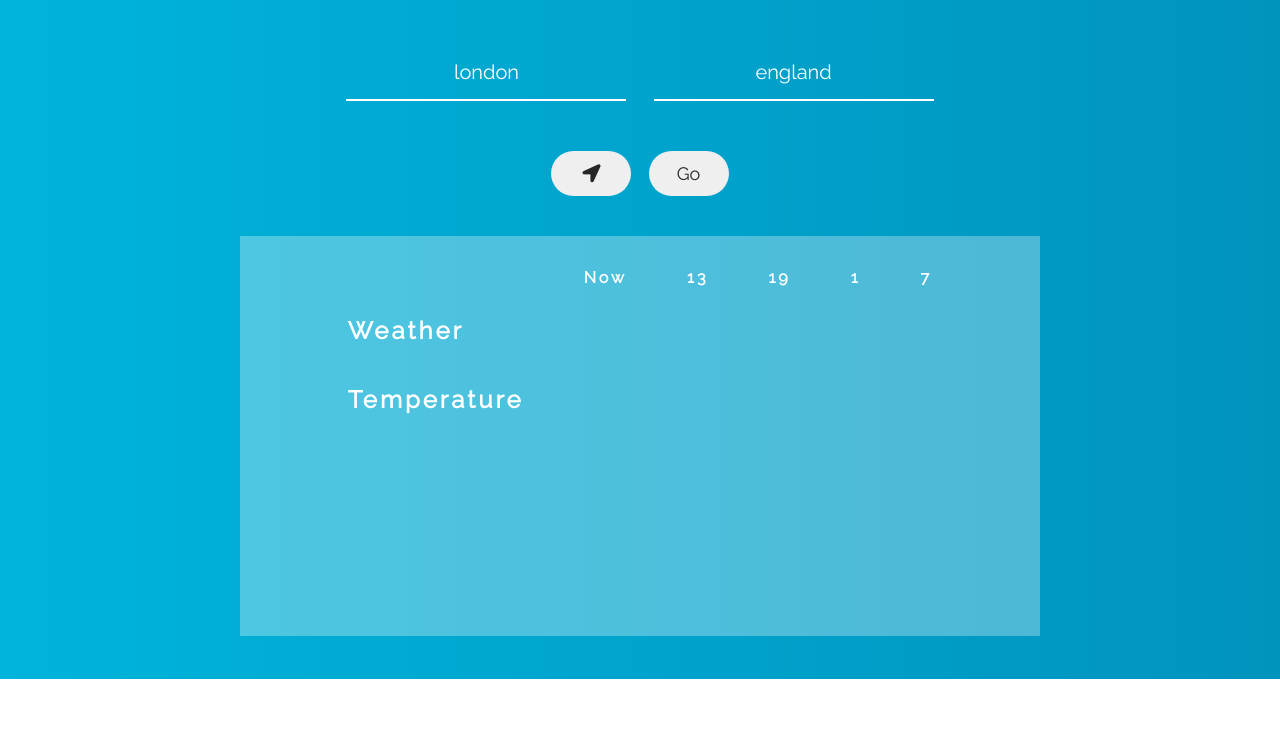
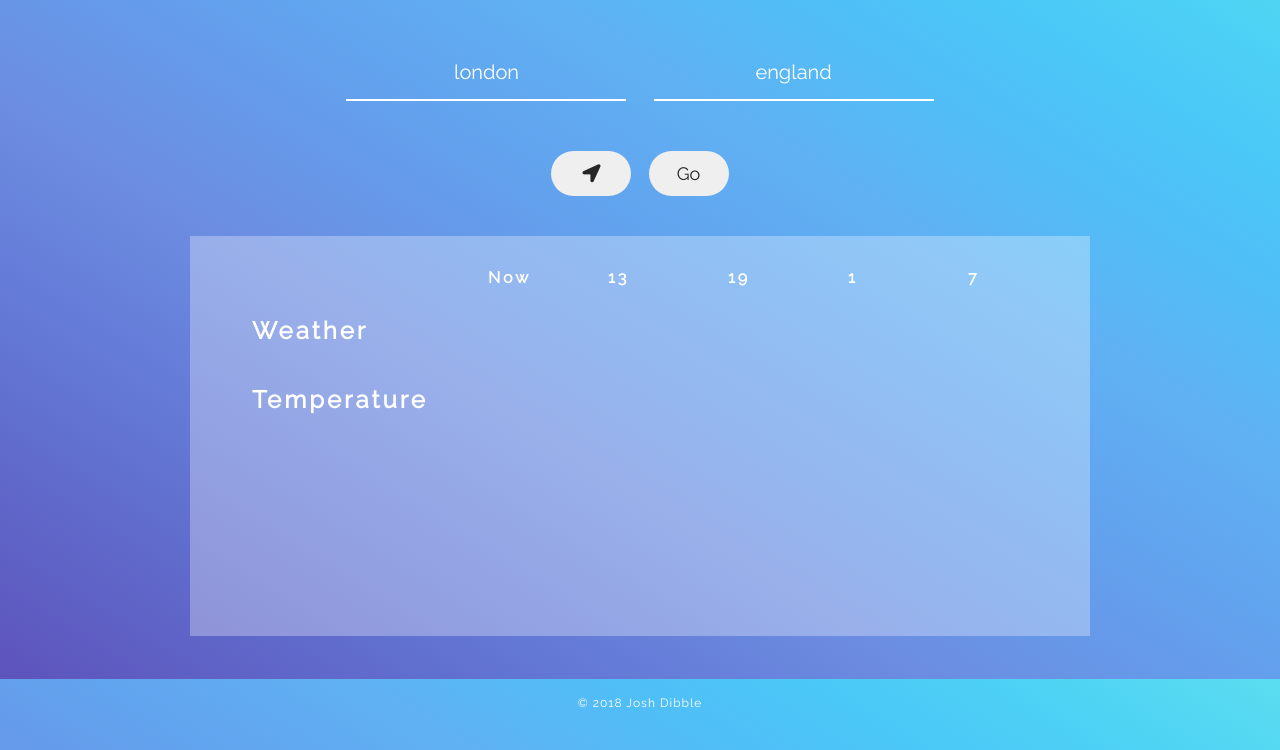
Before and after one commit to jmdibble/weather-app, a plain HTML site: page weather.html in a window 1280 px wide. Shown: the part 121-871 px from the top of the page. Before the commit the page ends 800 px from the top, so only its background shows below. Drawn offline with Linux system fonts and the light colour scheme.

Commit message:
Sorted spacing - final tweaks now

```diff
--- a/css/main.css
+++ b/css/main.css
@@ -1,8 +1,16 @@
+html {
+  height: 100%;
+}
+
 body {
-    background-image: url("../images/cool.jpg");
-    font-family: 'Raleway', sans-serif;
+    height: 100%;
+    margin: 0;
+    background-repeat: no-repeat;
+    background-attachment: fixed;
+    background-image: linear-gradient(to right top, #5d53bc, #5f62c6, #6171d0, #667fd9, #6c8de1, #6699e9, #61a5ef, #60b1f4, #51bdf7, #4ac8f7, #4ed3f4, #5bddf0);    font-family: 'Raleway', sans-serif;
     margin: auto;
     text-align: center;
+    overflow: scroll;
     letter-spacing: 3px;
   }
 
@@ -19,7 +27,7 @@ h1 {
 
 p {
   color: #262626;
-  padding: 5px 0px 30px 0px;
+  padding: 5px 0px 40px 0px;
   font-size: 12px;
   letter-spacing: 1px;
 }
@@ -87,6 +95,7 @@ input:focus, textarea:focus, select:focus {
 
 .cols {
   margin: 0px 20px 0px 20px;
+  width: 80px;
 }
 
 .rows {
@@ -94,11 +103,22 @@ input:focus, textarea:focus, select:focus {
 }
 
 .underlay {
+  width: 900px;
+  height: 400px;
   margin: auto;
   position: absolute;
   padding: 15px, 20px, 5px, 20px;
-  display: flex;
+  /* display: flex; */
   text-align: center;
   justify-content: center;
   z-index: -1;
 }
+
+.footer {
+  color: #ffffff !important;
+  position: absolute; left: 0; right: 0; top: 800px; bottom:0;
+}
+
+.footer #footer-text{
+  color: #ffffff !important;
+}
--- a/scripts/twenty_four.js
+++ b/scripts/twenty_four.js
@@ -11,7 +11,7 @@ const weatherNow = () => {
             console.log(data)
             let desc11 = (data.weather[0].description)
             let desc22 = Math.floor(data.main.temp - 273)
-            desc1.innerHTML = desc11
+            desc1.innerHTML = (desc11)
             desc2.innerHTML = `${desc22}&deg;C`
         })
 }
--- a/weather.html
+++ b/weather.html
@@ -31,8 +31,8 @@
     </div>
 
     <div id="weather-content">
-        <svg class="underlay" width="800" height="400">
-            <rect width="800" height="400" style="fill:rgb(255,255,255,0.3);" />
+        <svg class="underlay">
+            <rect width="900" height="400" style="fill:rgb(255,255,255,0.3);" />
         </svg>
         <div class="rows">
             <h2>Weather</h2>
@@ -65,6 +65,10 @@
         </div>
     </div>
 
+    <footer class="footer">
+        <p id="footer-text">&copy; 2018 Josh Dibble</p>
+    </footer>
+
 </body>
 
 
```
